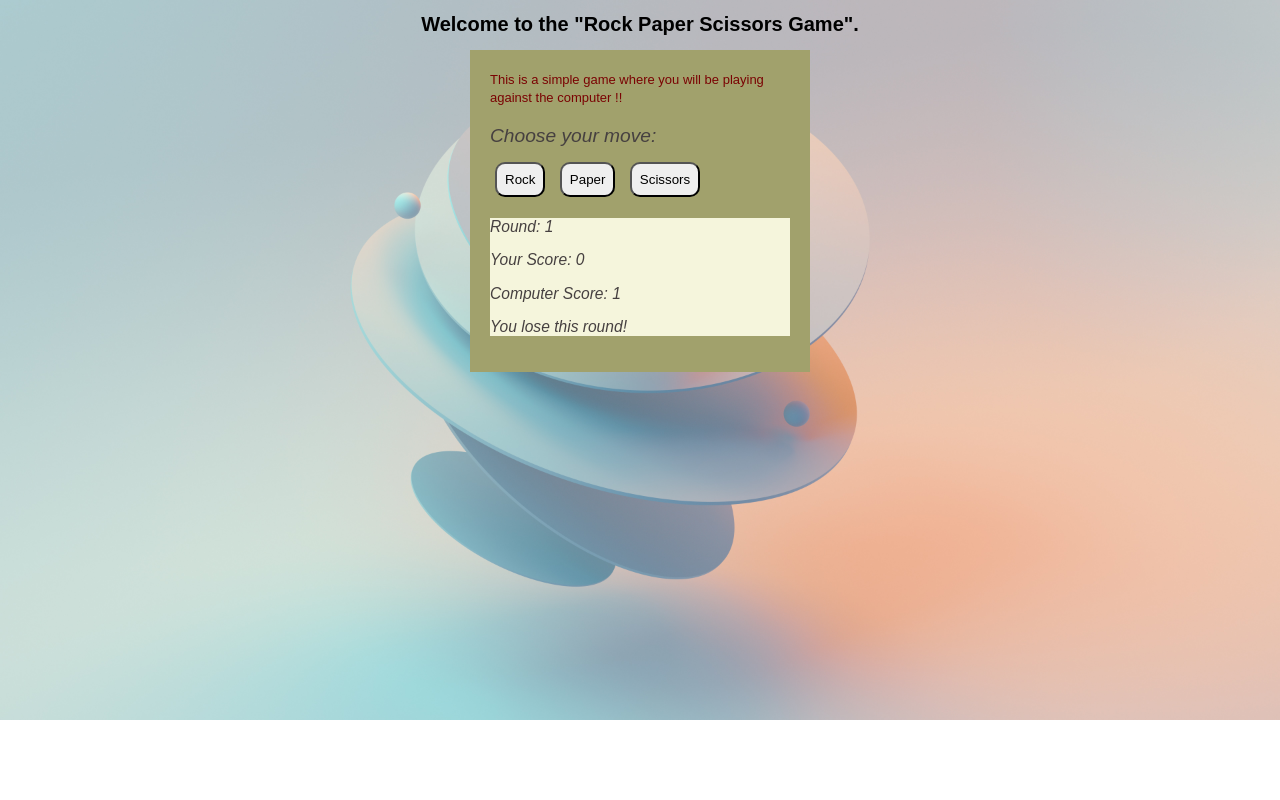
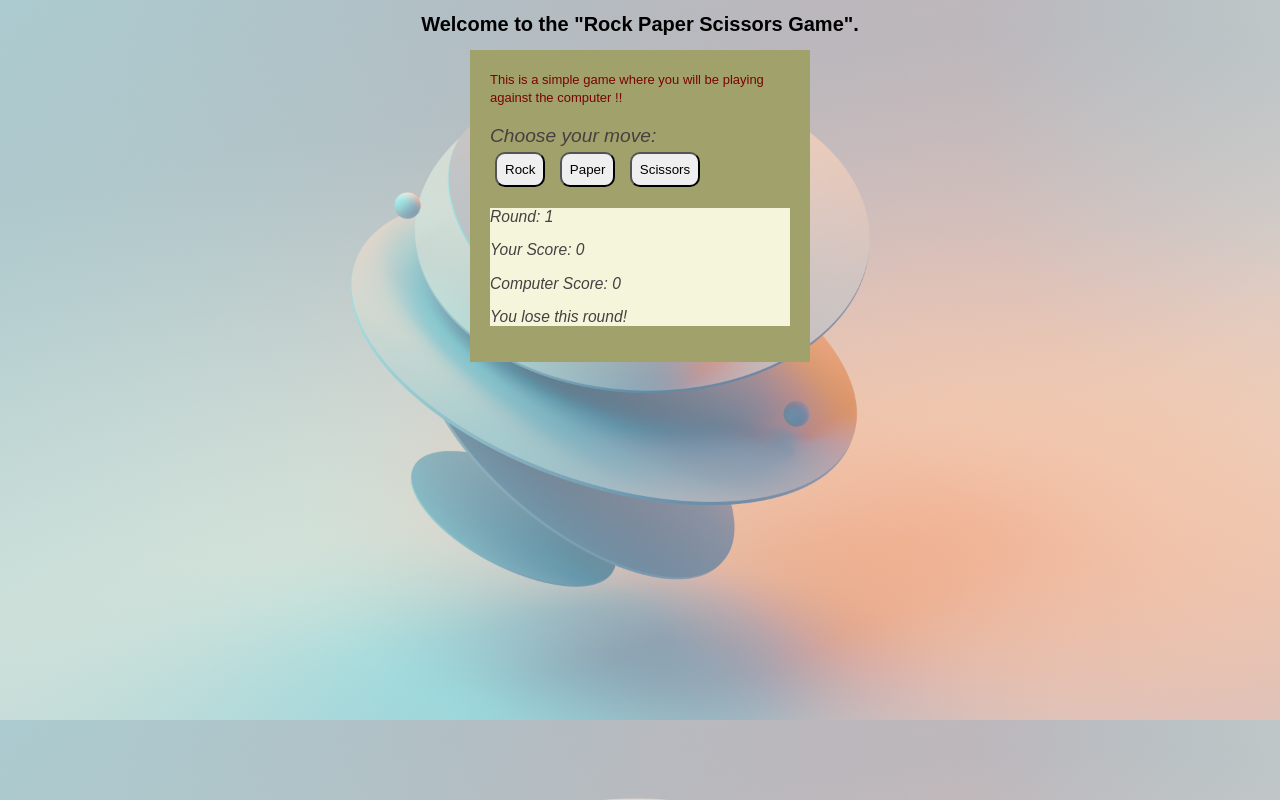
Before and after one commit to fabiyis/Rock-Paper-Scissors-Game2, a plain HTML site: page index.html in a window 1280 px wide. Both pictures are taken after a click on the button "Rock". Drawn offline with Linux system fonts and the light colour scheme.

Commit message:
changes in html file, js file and css

```diff
--- a/games.js
+++ b/games.js
@@ -3,21 +3,20 @@ let userScore = 0;
 let computerScore = 0;
 
 function playGame(userChoice) {
-  if (round < 5) {
     const choices = ["rock", "paper", "scissors"];
     const computerChoice = choices[Math.floor(Math.random() * choices.length)];
-
     const outcome = determineOutcome(userChoice, computerChoice);
-
+    if (round < 5) {
     round++;
     updateScores(outcome);
     displayOutcome(outcome);
 
-  if (round === 5) {
-    displayFinalResult();
+    if (round === 5) {
+       displayFinalResult();
+       }
     }
-  }
 }
+
 function determineOutcome(userChoice, computerChoice) {
     if (userChoice === computerChoice) {
         return "tie";
@@ -30,19 +29,18 @@ function determineOutcome(userChoice, computerChoice) {
     } else {
         return "lose";
     }
-  }
+}
 
-  function updateScores(outcome) {
+function updateScores(outcome) {
+    document.getElementById("round").textContent = round;
+    document.getElementById("user-score").textContent = userScore;
+    document.getElementById("computer-score").textContent = computerScore;
     if (outcome === "win") {
         userScore++;
     } else if (outcome === "lose") {
         computerScore++;
     }
-    document.getElementById("round").textContent = round;
-    document.getElementById("user-score").textContent = userScore;
-    document.getElementById("computer-score").textContent = computerScore;
 }
-
 function displayOutcome(outcome) {
     const outcomeElement = document.getElementById("game-outcome");
 
--- a/style.css
+++ b/style.css
@@ -2,8 +2,6 @@ body {
     font-family: Arial, sans-serif;
     background-image: url(image/sebastian-svenson-LpbyDENbQQg-unsplash.jpg);
     background-size: cover;
-    background-repeat: no-repeat;
-    margin: auto;
 }
 
 .game-container {
@@ -19,12 +17,11 @@ body {
     justify-content: center;
     font-size: larger;
     color: rgb(70, 64, 64);
-    margin-bottom: 10px;
 }
 
 body p{
     font-size: 15px;
-    margin-bottom: 30px;
+    margin-bottom: 0px;
 }
 
 h1 {
```
Also changed, not shown: index.html (+0 -1 lines).
